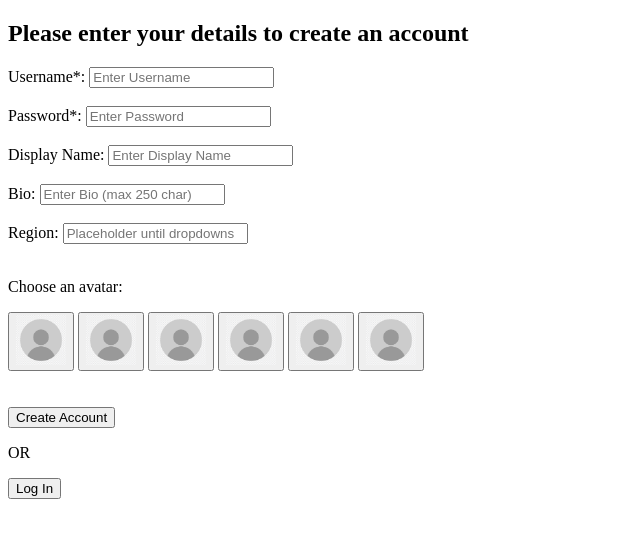
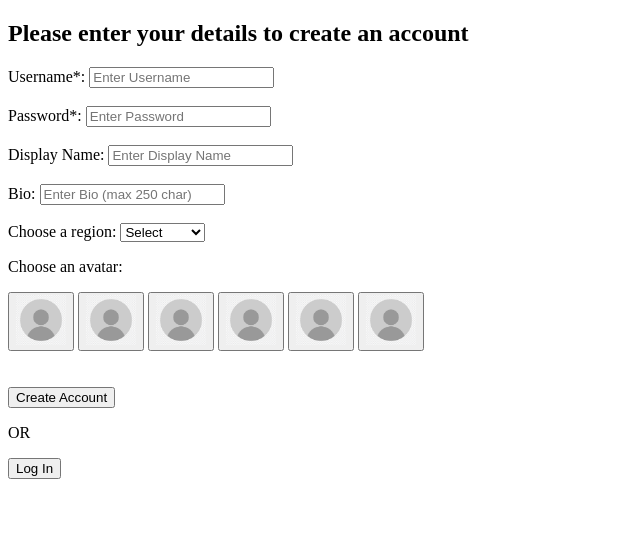
Before and after one commit to mahapatra-ananya/DatabaseDriven-WebApplication-CPSC304, a website: page public/CreateAccount.html in a window 1280 px wide. Shown: the whole page, without its empty margins (0-640 px from the left). Drawn offline with Linux system fonts and the light colour scheme; files whose address does not match are found by name.

Commit message:
Added dropdown for region

```diff
--- a/public/CreateAccount.html
+++ b/public/CreateAccount.html
@@ -12,8 +12,19 @@
     Password*: <input type="password" id="Password" placeholder="Enter Password" required maxlength="50"> <br><br>
     Display Name: <input type="text" id="DisplayName" placeholder="Enter Display Name" maxlength="30"> <br><br>
     Bio: <input type="text" id="Bio" placeholder="Enter Bio (max 250 char)" maxlength="250"> <br><br>
-    Region: <input type="text" id="Region" placeholder="Placeholder until dropdowns" maxlength="50"> <br><br>
-<!--    We don't need country because region will give us country-->
+    <!--    Region: <input type="text" id="Region" placeholder="Placeholder until dropdowns" maxlength="50"> <br><br>-->
+    <!--    We don't need country because region will give us country-->
+
+    <label for="region">Choose a region:</label>
+    <select name="Region" id="region">
+        <option value="Select">Select</option>
+        <option value="Vancouver">Vancouver</option>
+        <option value="Burnaby">Burnaby</option>
+        <option value="Ottawa">Ottawa</option>
+        <option value="Virginia">Virginia</option>
+        <option value="Odisha">Odisha</option>
+    </select>
+
     <p>Choose an avatar:</p>
 
     <button> <img src="generic_pfp.jpg" alt="Avatar1" width="50" height="50"> </button>
```
